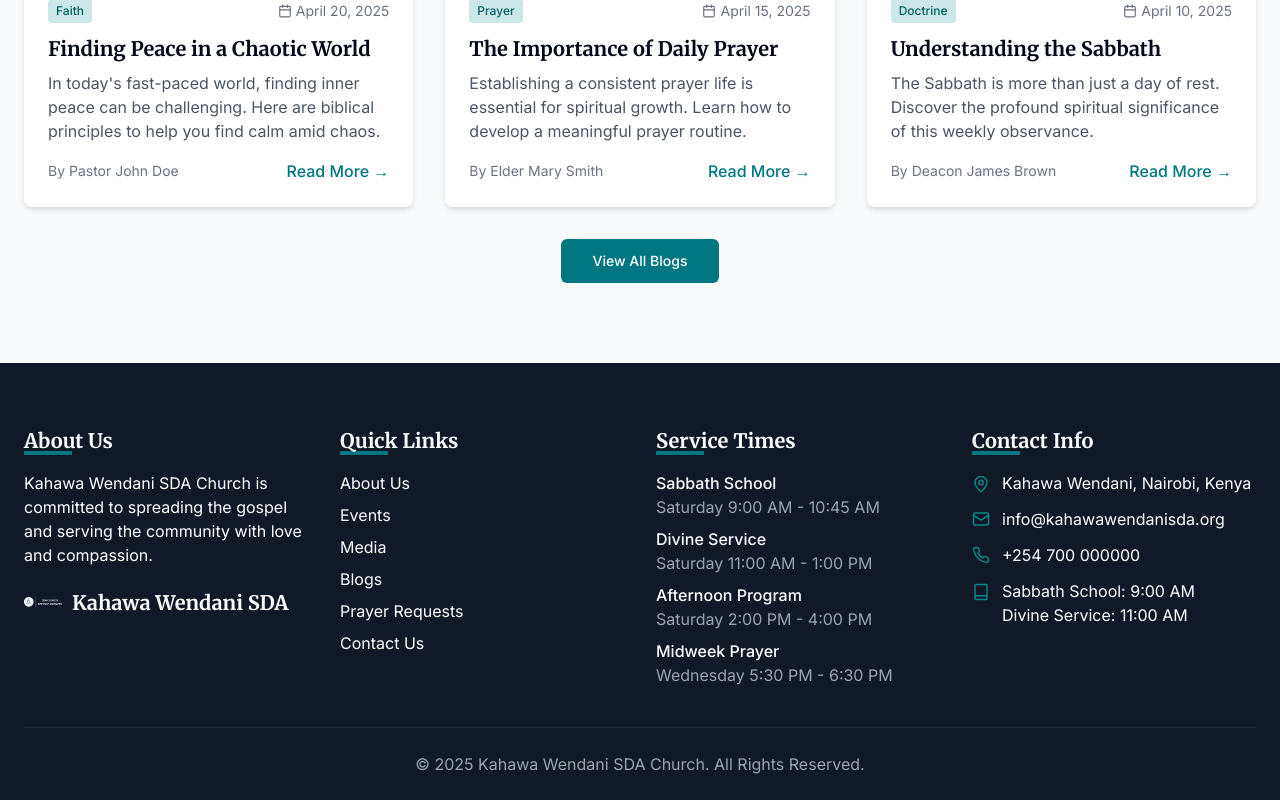
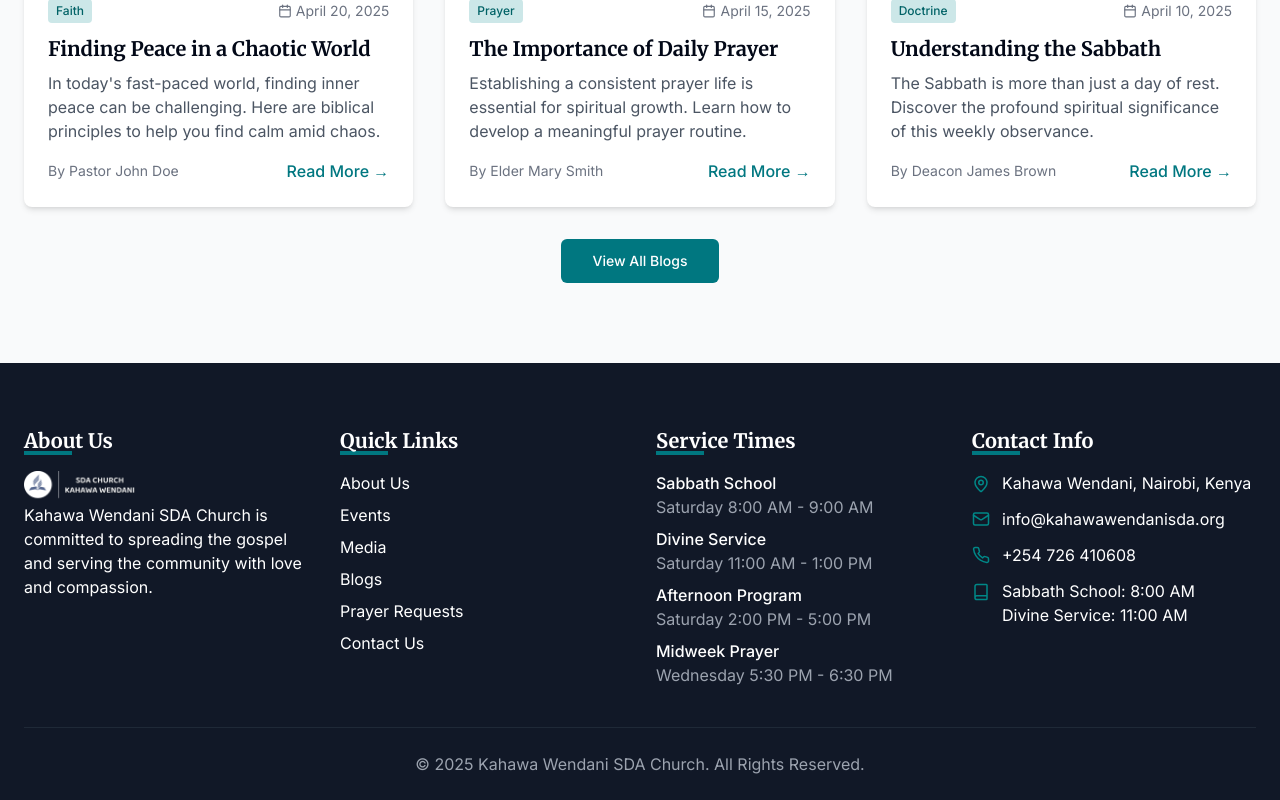
Before and after one commit to macvane/wendani-church-connect, a React (Vite) app: page / in a window 1280 px wide. Shown: the part 7902-8702 px from the top of the page. Built offline with nearby package versions, Linux system fonts and the light colour scheme.

Commit message:
o2 (Footer):Content Updated

```diff
--- a/src/components/layout/Footer.tsx
+++ b/src/components/layout/Footer.tsx
@@ -11,19 +11,19 @@ const Footer = () => {
       <div className="container mx-auto">
         <div className="grid grid-cols-1 md:grid-cols-2 lg:grid-cols-4 gap-8 pb-10">
           <div>
+
             <h3 className="text-xl font-bold mb-4 relative">
               <span className="relative z-10">About Us</span>
               <span className="absolute bottom-0 left-0 w-12 h-1 bg-church-600"></span>
             </h3>
-            <p className="mb-4">Kahawa Wendani SDA Church is committed to spreading the gospel and serving the community with love and compassion.</p>
             <div className="flex items-center space-x-2">
               <img
                 src="/lovable-uploads/d7c1183c-049c-45be-b6bf-64d44a0578e4.png"
                 alt="Kahawa Wendani SDA Church Logo"
-                className="h-10 w-10 object-contain"
+                className="h-[2rem] object-contain"
               />
-              <span className="font-serif font-bold text-xl">Kahawa Wendani SDA</span>
             </div>
+            <p className="mb-4">Kahawa Wendani SDA Church is committed to spreading the gospel and serving the community with love and compassion.</p>
           </div>
 
           <div>
@@ -61,7 +61,7 @@ const Footer = () => {
             <ul className="space-y-2">
               <li className="flex flex-col">
                 <span className="font-medium">Sabbath School</span>
-                <span className="text-gray-400">Saturday 9:00 AM - 10:45 AM</span>
+                <span className="text-gray-400">Saturday 8:00 AM - 9:00 AM</span>
               </li>
               <li className="flex flex-col">
                 <span className="font-medium">Divine Service</span>
@@ -69,7 +69,7 @@ const Footer = () => {
               </li>
               <li className="flex flex-col">
                 <span className="font-medium">Afternoon Program</span>
-                <span className="text-gray-400">Saturday 2:00 PM - 4:00 PM</span>
+                <span className="text-gray-400">Saturday 2:00 PM - 5:00 PM</span>
               </li>
               <li className="flex flex-col">
                 <span className="font-medium">Midweek Prayer</span>
@@ -94,12 +94,12 @@ const Footer = () => {
               </li>
               <li className="flex items-center space-x-3">
                 <Phone size={18} className="text-church-500 shrink-0" />
-                <span>+254 700 000000</span>
+                <span>+254 726 410608</span>
               </li>
               <li className="flex items-start space-x-3">
                 <Book size={18} className="text-church-500 mt-1 shrink-0" />
                 <div>
-                  <span className="block">Sabbath School: 9:00 AM</span>
+                  <span className="block">Sabbath School: 8:00 AM</span>
                   <span className="block">Divine Service: 11:00 AM</span>
                 </div>
               </li>
```
